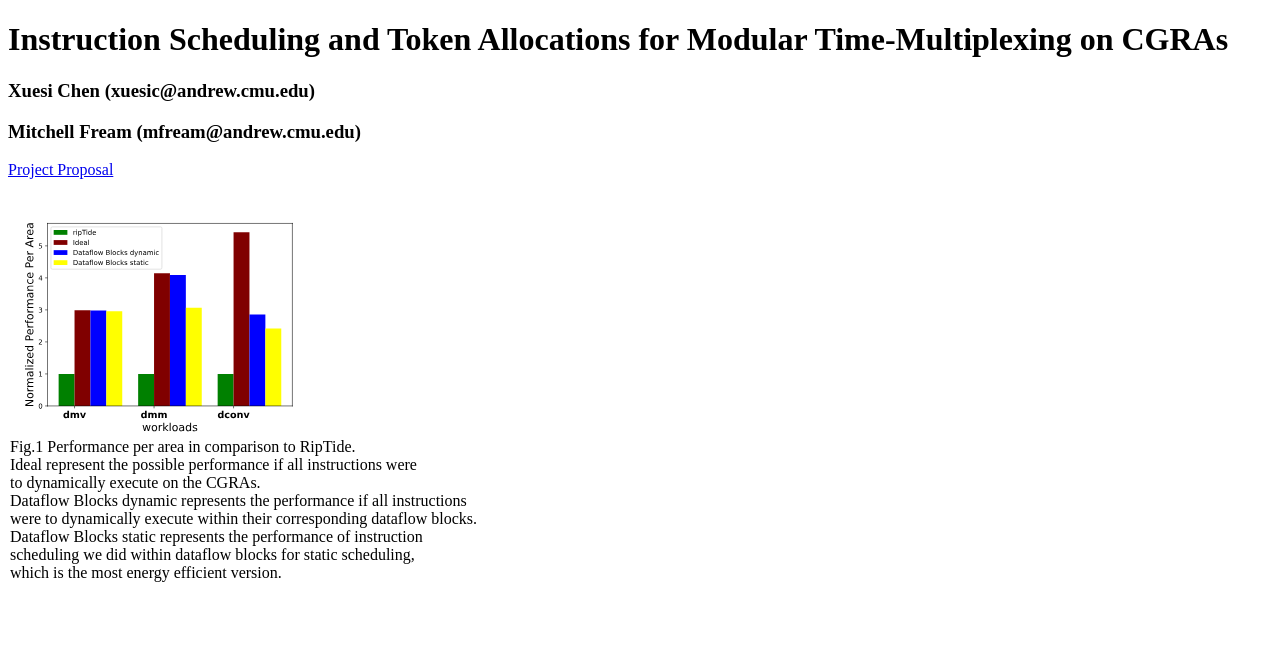
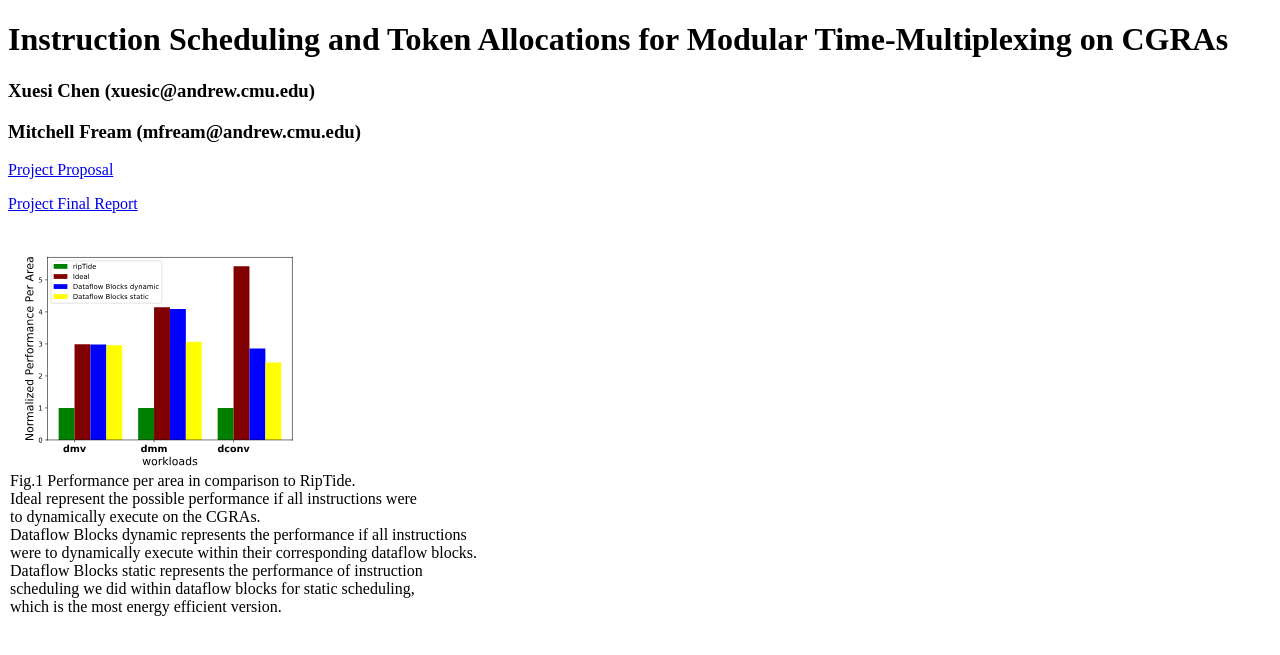
Before and after one commit to XuesiChen/xuesichen.github.io, a Jekyll site: the page built from _posts/2023-04-12-project.md, in a window 1280 px wide. Shown: the top 655 px of the page. Built offline with Jekyll 4.4.1, drawn with Linux system fonts in a browser that asks for light colours.

Commit message:
[15745] project final report upload

```diff
--- a/_layouts/project.html
+++ b/_layouts/project.html
@@ -17,6 +17,7 @@
     <h3>    Xuesi Chen (xuesic@andrew.cmu.edu)</h3>
     <h3>    Mitchell Fream (mfream@andrew.cmu.edu)</h3>
     <p> <a href="https://xuesichen.github.io/pdf/Project_Proposal.pdf">Project Proposal</a></p>
+    <p> <a href="https://xuesichen.github.io/pdf/Project_Final.pdf">Project Final Report</a></p>
     <img
     src="/images/milestone_result.svg"
     alt="Milestone Result is loading..."
```
Also changed, not shown: 1 other file.
